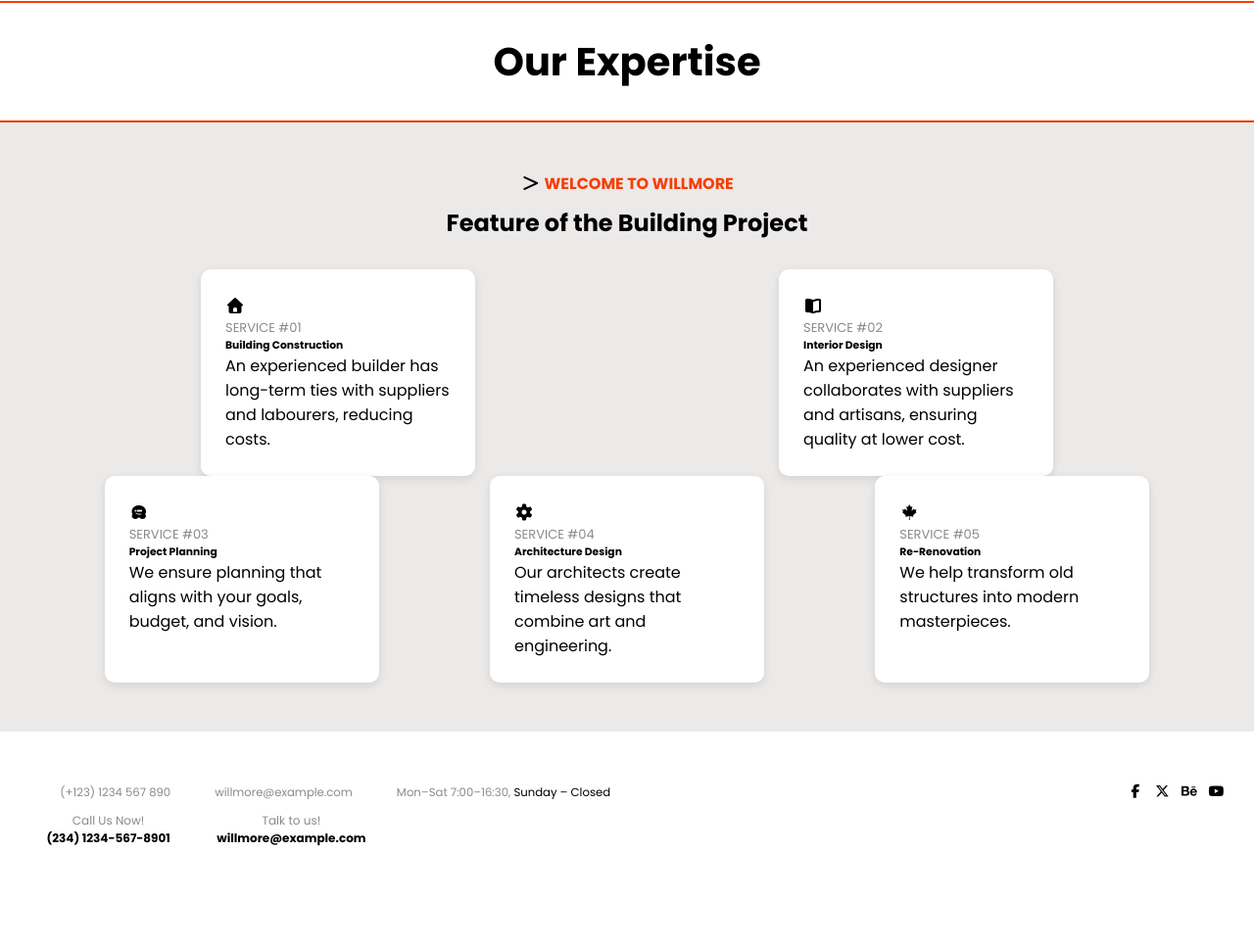
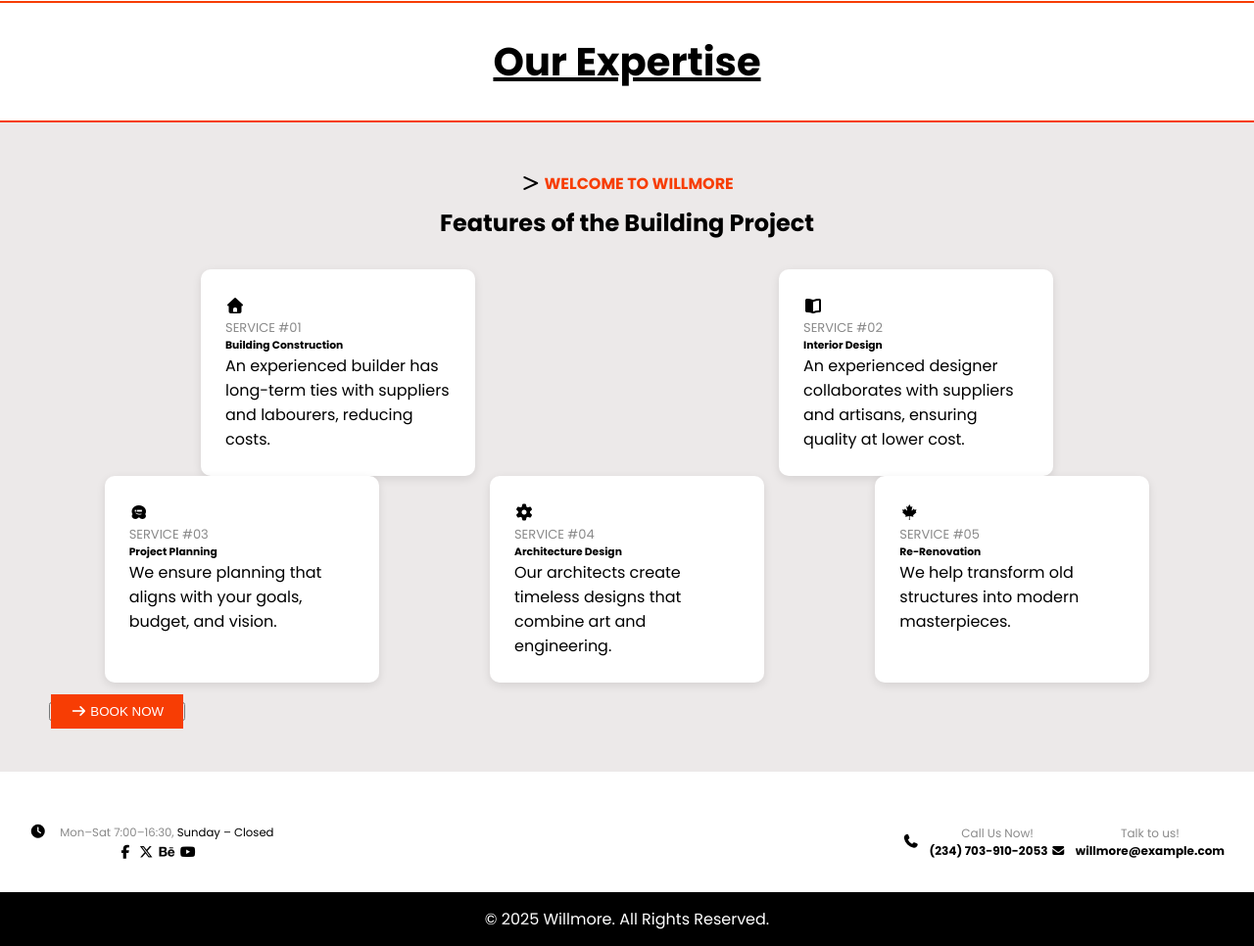
Before and after one commit to Victoria-imaobong2/WillmoreWebsite, a plain HTML site: page index.html in a window 1280 px wide. Shown: the part 1654-2620 px from the top of the page at 98% size. Before the commit the page ends 2539 px from the top, so only its background shows below. Drawn offline with Linux system fonts and the light colour scheme.

Commit message:
updating willmore website

```diff
--- a/about.css
+++ b/about.css
@@ -25,7 +25,8 @@ nav {
   background: url('building-bg.jpg') center/cover no-repeat;
   color: white;
 }
-.about-hero h1 span { color: #f39c12; }
+.about-hero h1
+{ color: #f39c12; }
 
 .about-content {
   display: flex;
--- a/index.html
+++ b/index.html
@@ -20,21 +20,15 @@
 
   <body>
     <nav>
-
-
-
        <nav class="nav">
     <h2 class="logo">Willmore<span>.</span></h2>
     <ul class="nav-links">
       <li><a href="index.html">Home</a></li>
       <li><a href="about.html">About</a></li>
-      <li><a class="" href="work.html">Work</a></li>
+      <li><a href="work.html">Work</a></li>
       <li><a href="contact.html">Contact</a></li>
     </ul>
   </nav>
-
-
-
           <span class="parallel"></span>
           <div class="search"><i class="fa-solid fa-magnifying-glass"></i></div>
         </div>
@@ -79,14 +73,11 @@
           </span>
           <br /><br />
           <p>
-            Lorem ipsum dolor sit amet consectetur adipisicing elit. Dolor
-            eligendi voluptatum maxime officia reprehenderit adipisci animi
-            harum sint veniam! Doloremque, quae ipsa. Quibusdam in amet dicta
-            consectetur delectus possimus illo!
+            You want value for your money in buildings, Willmore will give you long term and short term money value with buildings.
           </p>
           <br />
           <button>
-            <a href="#"><i class="fas fa-arrow-right"></i> READ MORE</a>
+            <a href="book.html"><i class="fas fa-arrow-right"></i> BOOK NOW</a>
           </button>
         </div>
       </div>
@@ -94,7 +85,7 @@
 
     <div class="vision-section">
       <div class="vision"><a href="about.html" style="color: black;">Our Vision</a></div>
-      <div class="vision">Our Expertise</div>
+      <div class="vision"><a href="work.html" style="color: black;">Our Expertise</a></div>
     </div>
 
     <div class="mainfeature">
@@ -102,7 +93,7 @@
         <section class="feature">
           <i class="fa-solid fa-greater-than"></i>
           <span>WELCOME TO WILLMORE</span>
-          <h2>Feature of the Building Project</h2>
+          <h2>Features of the Building Project</h2>
         </section>
 
         <section class="service1">
@@ -155,42 +146,41 @@
           </p>
         </section>
       </div>
+      <button class="book" style="margin-top: 20px;">
+              <a href="book.html"><i class="fa-solid fa-arrow-right"></i> BOOK NOW</a>
+            </button>
     </div>
 
-    <footer class="willi">© Willmore
+    <footer class="willi">
       <br>
       <div class="up">
         <div class="upLeft">
-          <i class="fas fa-phone-volume"></i>
-          <small>(+123) 1234 567 890</small>
-          <i class="fas fa-envelope"></i>
-          <small>willmore@example.com</small>
           <i class="fas fa-clock"></i>
           <small>Mon–Sat 7:00–16:30, <span>Sunday – Closed</span></small>
-        </div>
-        <div class="upRight">
+        <br>
           <a href="#"><i class="fa-brands fa-facebook-f icon"></i></a>
           <a href="#"><i class="fa-brands fa-x-twitter icon"></i></a>
           <a href="#"><i class="fa-brands fa-behance icon"></i></a>
           <a href="#"><i class="fa-brands fa-youtube icon"></i></a>
         </div>
+        <div class="call">
+
+
       </div>
      <div class="downRight">
           <div class="call">
             <div class="i"><i class="fas fa-phone"></i></div>
             <div class="note">
               Call Us Now! <br />
-              <span>(234) 1234-567-8901</span>
-            </div>
-          </div>
-
-          <div class="email">
-            <div class="i"><i class="fas fa-envelope"></i></div>
+              <span>(234) 703-910-2053</span>
+            <i class="fas fa-envelope"></i></div>
             <div class="talk">
               Talk to us! <br />
               <span>willmore@example.com</span>
             </div>
           </div>
+
     </footer>
+    <p class="nam" style="display: block;">© 2025 Willmore. All Rights Reserved.</p>
   </body>
 </html>
--- a/willmore.css
+++ b/willmore.css
@@ -234,6 +234,9 @@ nav {
   background: #ece9e9;
   padding: 50px;
 }
+.mainfeature button{
+  justify-content: center;
+}
 
 .firstSec,
 .secondsec {
@@ -279,13 +282,20 @@ nav {
   font-size: small;
   color: #8a8a8a;
 }
-
+.service1 :hover{
+  transform: matrix3d();
+}
 .willi {
   text-align: center;
   padding: 20px;
   font-size: 14px;
   background: white;
+  justify-content: center;
 }
+.willi i{
+  color: black;
+}
+
 body { font-family: 'Poppins', sans-serif; margin: 0; background: #fff; }
 nav { background: #1f1f1f; color: #fff; display: flex; justify-content: space-between; padding: 15px 60px; align-items: center; }
 .logo span { color: #f39c12; }
@@ -301,4 +311,12 @@ nav { background: #1f1f1f; color: #fff; display: flex; justify-content: space-be
 .project h3 { margin-top: 10px; color: #222; }
 .project p { color: #555; }
 
-footer { background: #1f1f1f; color: white; text-align: center; padding: 15px; }
+footer { background: #1f1f1f; color: white; text-align: center; padding: 15px; width:100%}
+.nam{
+  color: white;
+  display: block;
+  background-color: black;
+  width: 100%;
+  padding: 15px;
+  text-align: center;
+}
```
Also changed, not shown: book.html (+2 -2 lines), contact.html (+1 -1 lines), images/design.jfif (added), images/project2.jfif (added), images/project3.jfif (added), images/project4.jfif (added), images/project_1.jpg (added), 1 other file.
